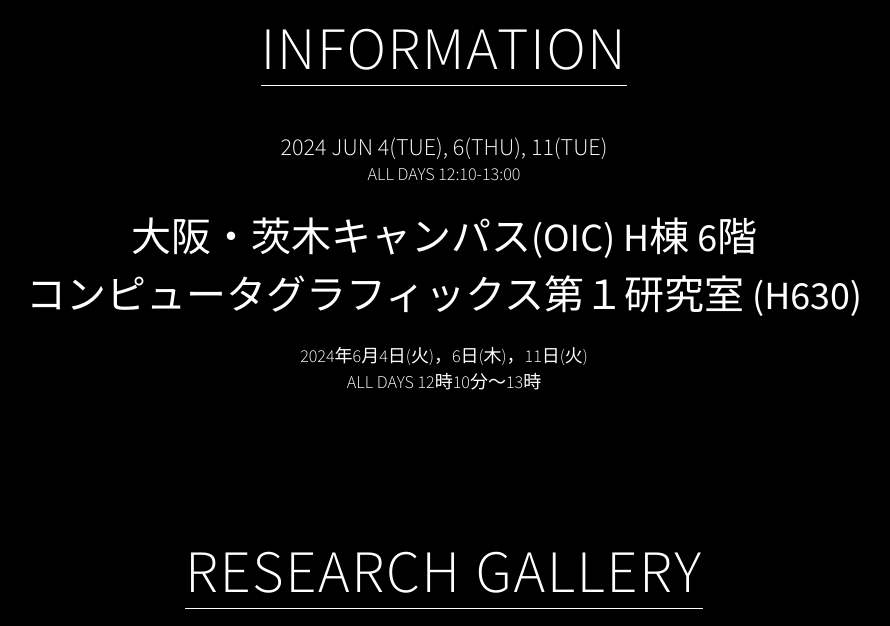
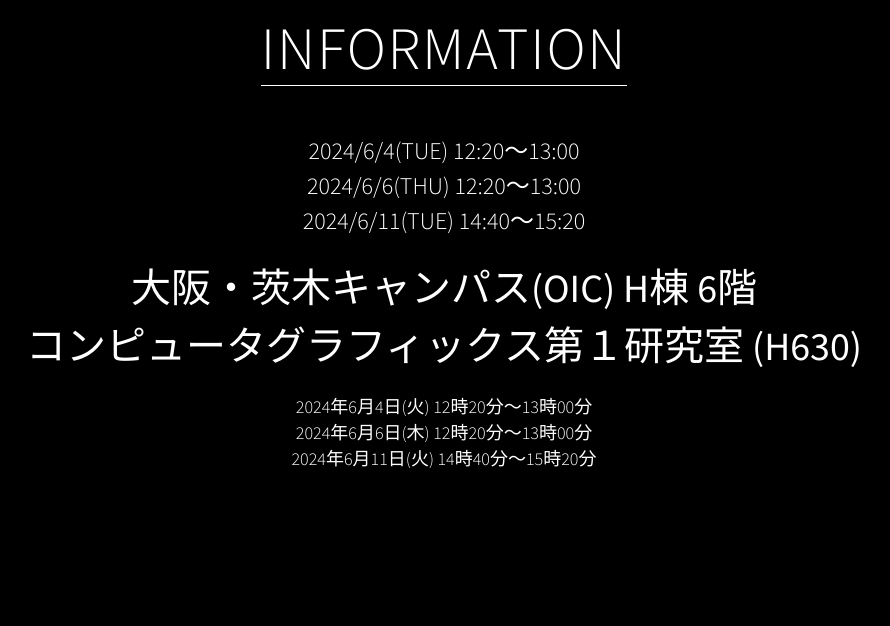
Before and after one commit to satoru00s/stest, a plain HTML site: page cgsite/index.html in a window 1280 px wide. Shown: the part 1120-1746 px from the top of the page, without its empty margins (196-1086 px from the left). Drawn offline with nearby package versions, Linux system fonts and the light colour scheme; some packages are replaced by stand-ins of ours.

Commit message:
Update index.html

```diff
--- a/cgsite/index.html
+++ b/cgsite/index.html
@@ -59,14 +59,16 @@
         <section id="information" class="inview fadein">
           <h2 class="section-title">INFORMATION</h2>
           <p>
-            <span class="info-date-en">2024 JUN 4(TUE), 6(THU), 11(TUE)</span>
-            <span class="info-time-en">ALL DAYS 12:10-13:00</span>
+            <span class="info-date-en">2024/6/4(TUE) 12:20〜13:00<br>
+            2024/6/6(THU) 12:20〜13:00<br>
+            2024/6/11(TUE) 14:40〜15:20</span>
           </p>
           <p class="info-place">大阪・茨木キャンパス(OIC) H棟 6階<br>
             コンピュータグラフィックス第１研究室 (H630)</p>
           <p class="info-date-ja">
-            2024年6月4日(火)，6日(木)，11日(火)<br>
-            ALL DAYS 12時10分〜13時
+            2024年6月4日(火) 12時20分〜13時00分<br>
+            2024年6月6日(木) 12時20分〜13時00分<br>
+            2024年6月11日(火) 14時40分〜15時20分
             <br>
           </p>
         </section>
```
